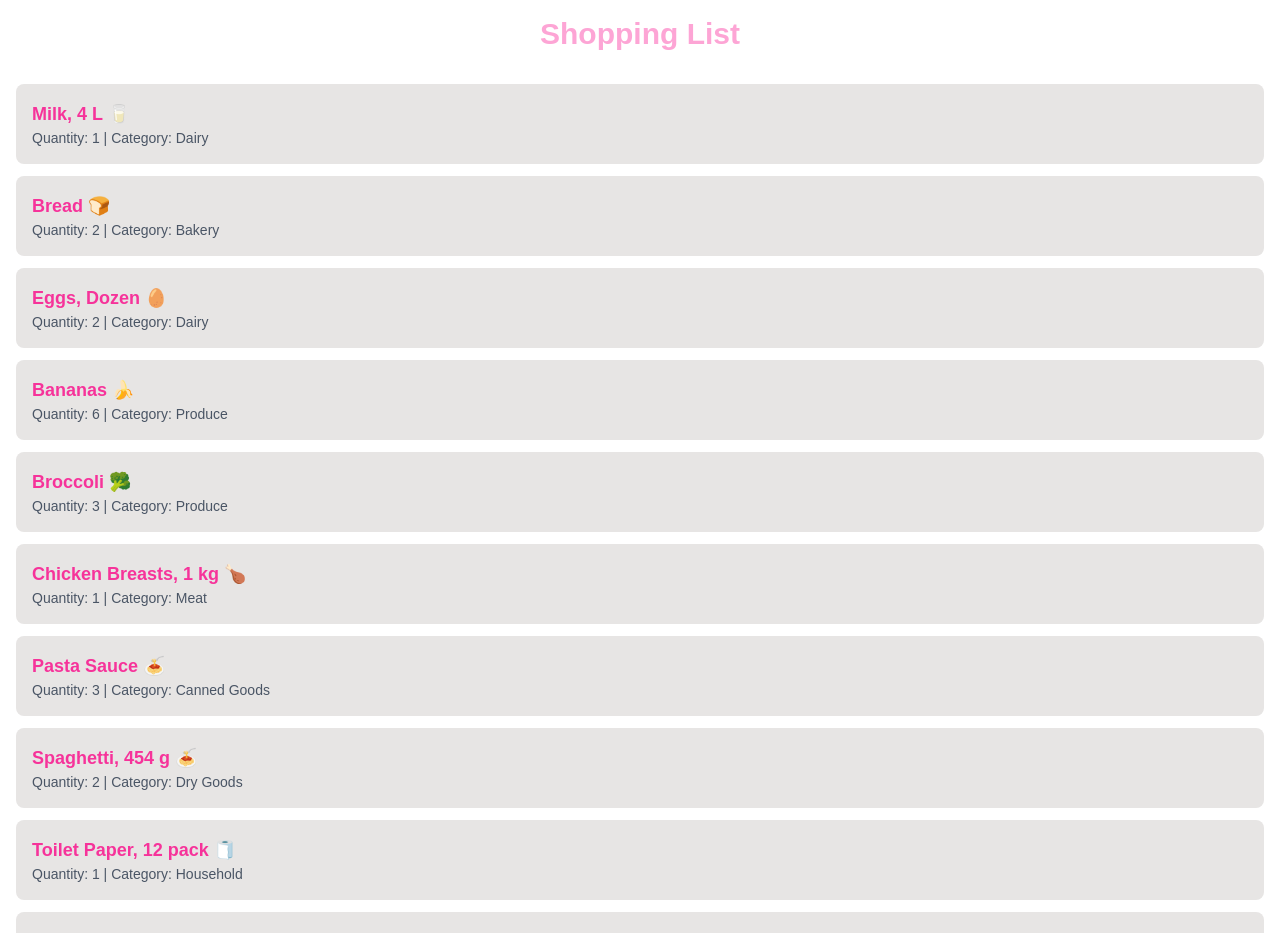
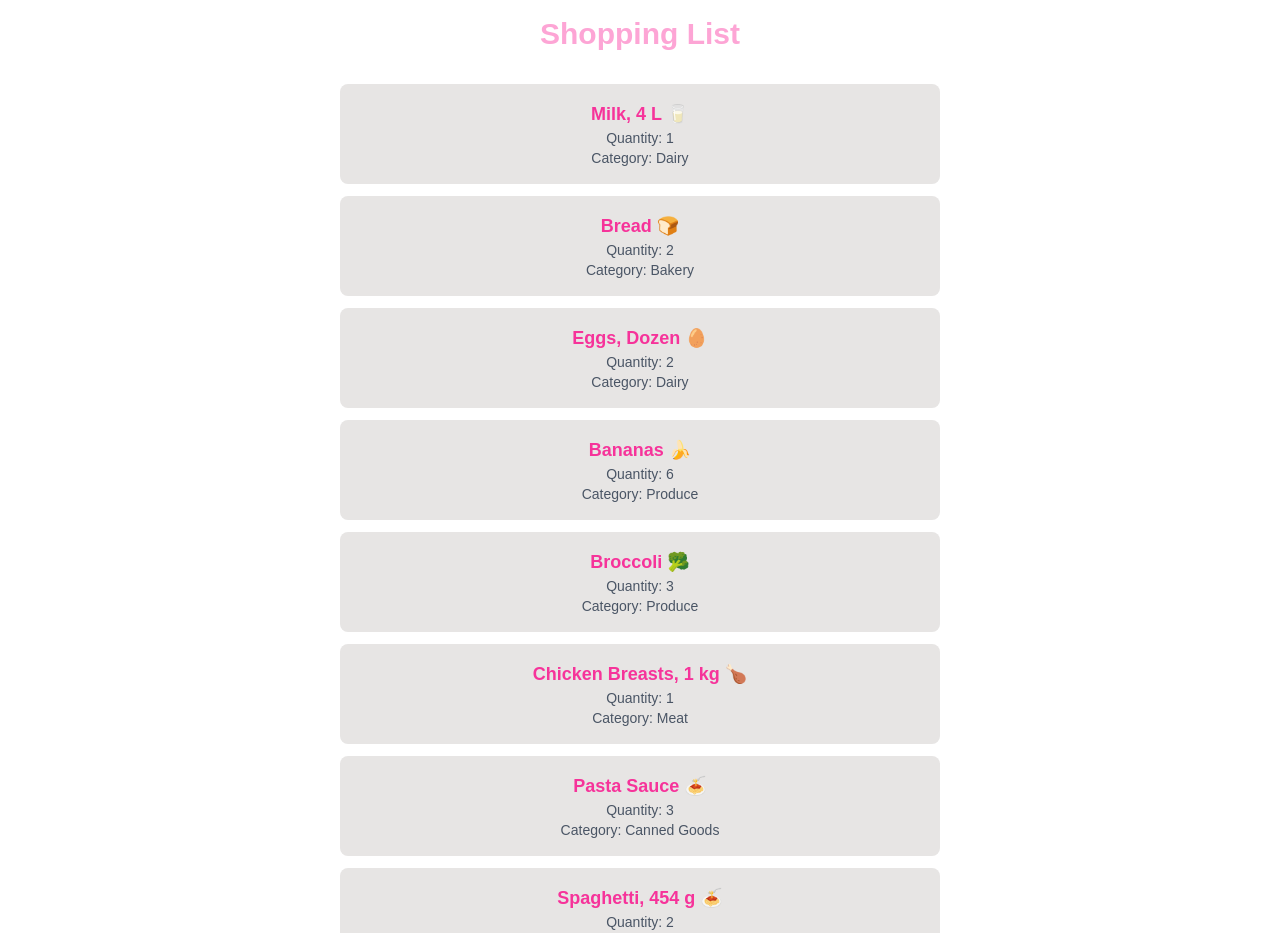
Before and after one commit to aurorachoban/cprg306-assignments, a Next.js app: page /week-3 in a window 1280 px wide. Shown: the top 933 px of the page. Built offline with nearby package versions, Linux system fonts and the light colour scheme.

Commit message:
Adjusted GroceryList Return

```diff
--- a/app/week-3/GroceryItem.js
+++ b/app/week-3/GroceryItem.js
@@ -1,12 +1,15 @@
 export default function Item({ name, quantity, category }) {
   return (
-    <li className="p-4 bg-stone-200 dark:bg-slate-800 rounded-lg">
+    <li className="p-4 bg-stone-200 dark:bg-slate-800 rounded-lg w-150">
       <div className="flex flex-col">
         <span className="text-lg font-bold text-pink-500 dark:text-pink-300">
           {name}
         </span>
         <span className="text-sm text-gray-600 dark:text-gray-100">
-          Quantity: {quantity}  |   Category: {category}
+          Quantity: {quantity}
+        </span>
+        <span className="text-sm text-gray-600 dark:text-gray-100">
+          Category: {category}
         </span>
       </div>
     </li>
--- a/app/week-3/GroceryItemList.js
+++ b/app/week-3/GroceryItemList.js
@@ -73,20 +73,18 @@ const item12 = {
   category: "Household",
 };
 
+const items = [item1, item2, item3, item4, item5, item6, item7, item8, item9, item10, item11, item12];
+
   return (
     <ul className="space-y-3 p-4">
-      <Item name={item1.name} quantity={item1.quantity} category={item1.category} />
-      <Item name={item2.name} quantity={item2.quantity} category={item2.category} />
-      <Item name={item3.name} quantity={item3.quantity} category={item3.category} />
-      <Item name={item4.name} quantity={item4.quantity} category={item4.category} />
-      <Item name={item5.name} quantity={item5.quantity} category={item5.category} />
-      <Item name={item6.name} quantity={item6.quantity} category={item6.category} />
-      <Item name={item7.name} quantity={item7.quantity} category={item7.category} />
-      <Item name={item8.name} quantity={item8.quantity} category={item8.category} />
-      <Item name={item9.name} quantity={item9.quantity} category={item9.category} />
-      <Item name={item10.name} quantity={item10.quantity} category={item10.category} />
-      <Item name={item11.name} quantity={item11.quantity} category={item11.category} />
-      <Item name={item12.name} quantity={item12.quantity} category={item12.category} />
+      {items.map((item, index) => (
+        <Item
+          key={index}
+          name={item.name}
+          quantity={item.quantity}
+          category={item.category}
+        />
+      ))}
     </ul>
   );
 }
--- a/app/week-3/page.js
+++ b/app/week-3/page.js
@@ -2,7 +2,7 @@ import GroceryItemList from "./GroceryItemList";
 
 export default function Page() {
   return (
-    <main>
+    <main className="flex flex-col items-center text-center justify-center">
       <h1 className="text-3xl font-bold text-pink-300 text-center p-4">
         Shopping List
       </h1>
```
